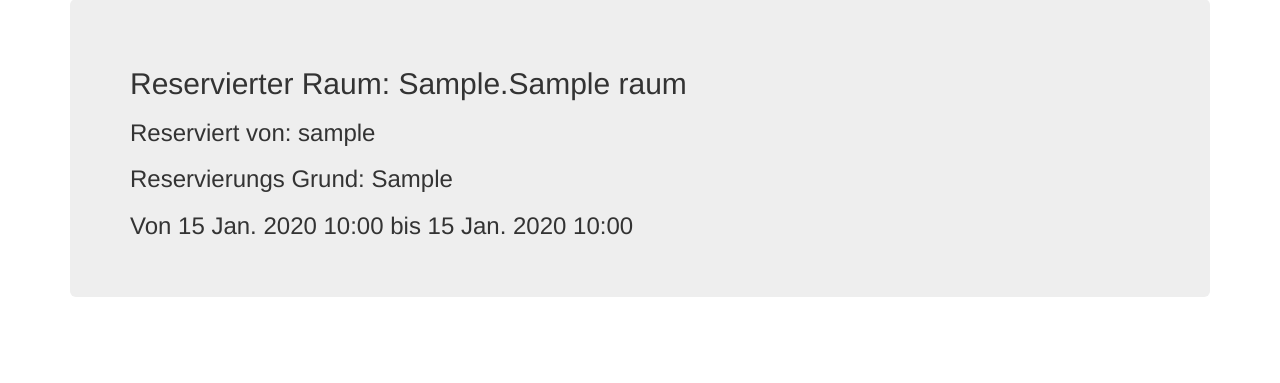
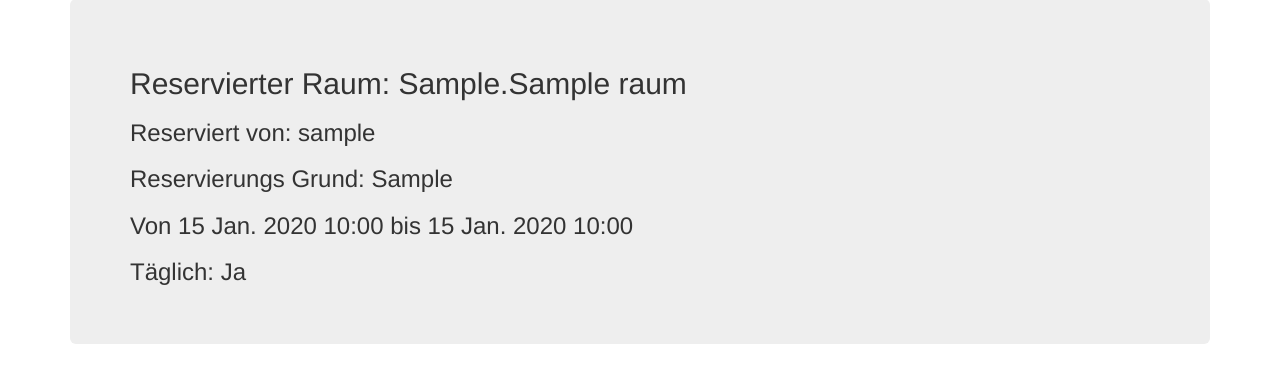
Before and after one commit to holytortoise/abw-reservierung, a Django app: page /reservierung/1/ in a window 1280 px wide. Shown: the part 72-455 px from the top of the page. Run offline with Django 3.2, Linux system fonts and the light colour scheme; tables that the repository leaves empty hold one stand-in row (values such as "Sample post"); parts of the project's set-up code (start-up, migrations or seed data) failed here and were passed over; some libraries are stand-ins or nearby versions.

Commit message:
change taeglich zu täglich

```diff
--- a/src/reservierung/models.py
+++ b/src/reservierung/models.py
@@ -31,7 +31,7 @@ class Reservierung(models.Model):
     endDatum = models.DateField("End Datum", default=datetime.date.today)
     anfangsZeit = models.TimeField("Reserviert von")
     endZeit = models.TimeField("Reserviert bis")
-    täglich = models.BooleanField("Taeglich", default=False)
+    täglich = models.BooleanField("Täglich", default=False)
 
     def get_absolute_url(self):
         return reverse('reservierung:index')
--- a/src/reservierung/templates/reservierung/reservierung_detail.html
+++ b/src/reservierung/templates/reservierung/reservierung_detail.html
@@ -9,6 +9,7 @@
   <h3>Reservierungs Grund: {{reservierung.reservierungsGrund}}</h3>
   <h3>Von {{reservierung.anfangsDatum|date:"j N o"}} {{reservierung.anfangsZeit|time:"H:i"}} bis
   {{reservierung.endDatum|date:"j N o"}} {{reservierung.endZeit|time:"H:i"}}</h3>
+  <h3>Täglich: {% if reservierung.täglich %}Ja{% else %}Nein{% endif %}</h3>
   {% if user|is_creator:reservierung.reserviert_von or user.is_superuser %}
     <a class="btn btn-warning" href="{% url 'reservierung:reservierung-update' pk=reservierung.id %}"><span class="glyphicon glyphicon-pencil"></span> Bearbeiten</a>
     <a class="btn btn-danger" href="{% url 'reservierung:delete' pk=reservierung.id %}"><span class="glyphicon glyphicon-trash"></span> Löschen</a>
--- a/src/reservierung/templates/reservierung/reservierung_list.html
+++ b/src/reservierung/templates/reservierung/reservierung_list.html
@@ -29,7 +29,7 @@
       <td id="r_grund">{{ reservierung.reservierungsGrund }}</td>
       <td id="r_anfang">{{ reservierung.anfangsDatum|date:"j N o" }} {{reservierung.anfangsZeit|date:"H:i" }}</td>
       <td id="r_ende">{{ reservierung.endDatum|date:"j N o" }} {{ reservierung.endZeit|date:"H:i" }}</td>
-      {% if reservierung.taeglich %}
+      {% if reservierung.täglich %}
           <td>Ja</td>
           {% else %}
           <td>Nein</td>
--- a/src/reservierung/templates/reservierung/reservierung_user.html
+++ b/src/reservierung/templates/reservierung/reservierung_user.html
@@ -32,7 +32,7 @@
     <td id="r_grund">{{ reserv.reservierungsGrund }}</td>
     <td id="r_anfang">{{ reserv.anfangsDatum|date:"j N o"}} {{ reserv.anfangsZeit|date:"G" }}:{{reserv.anfangsZeit|date:"i" }}</td>
     <td id="r_ende">{{ reserv.endDatum|date:"j N o" }} {{ reserv.endZeit|date:"G" }}:{{ reserv.endZeit|date:"i" }}</td>
-    {% if reserv.taeglich %}
+    {% if reserv.täglich %}
         <td>Ja</td>
         {% else %}
         <td>Nein</td>
--- a/src/reservierung/views.py
+++ b/src/reservierung/views.py
@@ -125,12 +125,12 @@ def reservierung_form(request):
             if reservierungen.exists():
                 for reservierung in reservierungen:
                     print(reservierung)
-                    if reservierung.taeglich:
+                    if reservierung.täglich:
                         # liegt form.anfangsDatum in einer bereits bestehenden
                         # reservierung
                         if reservierung.anfangsDatum < form.cleaned_data.get("anfangsDatum") and form.cleaned_data.get("anfangsDatum") < reservierung.endDatum:
                             # ist die reservierung täglich
-                            if form.cleaned_data.get("taeglich"):
+                            if form.cleaned_data.get("täglich"):
                                 # liegt die r.endZeit vor f.anfangsZeit oder
                                 # r.anfangsZeit nach f.endZeit
                                 if reservierung.endZeit <= form.cleaned_data.get("anfangsZeit") or reservierung.anfangsZeit >= form.cleaned_data.get("endZeit"):
@@ -231,7 +231,7 @@ def reservierung_form(request):
                 reserv.endDatum = form.cleaned_data.get("endDatum")
                 reserv.anfangsZeit = form.cleaned_data.get("anfangsZeit")
                 reserv.endZeit = form.cleaned_data.get("endZeit")
-                reserv.taeglich = form.cleaned_data.get("taeglich")
+                reserv.täglich = form.cleaned_data.get("täglich")
                 reserv.save()
                 return HttpResponseRedirect(reverse('reservierung:index'))
             else:
@@ -250,9 +250,9 @@ def reservierung_form(request):
                             for room_reserv in room_reservs:
                                 # liegt die reservierung in dem zeitraum einer
                                 # bestehenden Reservierung
-                                if form.cleaned_data.get("taeglich"):
+                                if form.cleaned_data.get("täglich"):
                                     if room_reserv.anfangsDatum < form.cleaned_data.get("anfangsDatum") and form.cleaned_data.get("anfangsDatum") < room_reserv.endDatum:
-                                        if room_reserv.taeglich:
+                                        if room_reserv.täglich:
                                             if room_reserv.endZeit <= form.cleaned_data.get("anfangsZeit") or room_reserv.anfangsZeit > form.cleaned_data.get("endZeit"):
                                                 free_room = True
                                             else:
--- a/src/schilder/templates/schilder/generic_room.html
+++ b/src/schilder/templates/schilder/generic_room.html
@@ -61,7 +61,7 @@
         {% else %} {{reservierung.anfangsZeit|time:"H:i"}} {% endif %}</h4></td>
       <td><h4>{{reservierung.endDatum|date:"j.m.o"}} {% if reservierung.endZeit is None %}
         {% else %} {{reservierung.endZeit|time:"H:i"}} {% endif %}</h4></td>
-      <td><h4>{% if reservierung.taeglich %}X{% endif %}</h4></td>
+      <td><h4>{% if reservierung.täglich %}X{% endif %}</h4></td>
     </tr>
 {% endfor %}
 </table>
--- a/src/schilder/templates/schilder/reservierung_detail.html
+++ b/src/schilder/templates/schilder/reservierung_detail.html
@@ -11,5 +11,6 @@
   <h3>Reservierungs Grund: {{reservierung.reservierungsGrund}}</h3>
   <h3>Von {{reservierung.anfangsDatum}} {{reservierung.anfangsZeit}} bis
   {{reservierung.endDatum}} {{reservierung.endZeit}}</h3>
+  <h3>Täglich: {% if reservierung.täglich %}Ja{% else %}Nein{% endif %}</h3>
 
 {% endblock content %}
--- a/src/templates/index.html
+++ b/src/templates/index.html
@@ -50,7 +50,7 @@
       <td id="r_grund">{{ reserv.reservierungsGrund }}</td>
       <td id="r_anfang">{{ reserv.anfangsDatum }} {{ reserv.anfangsZeit|date:"G" }}:{{reserv.anfangsZeit|date:"i" }}</td>
       <td id="r_ende">{{ reserv.endDatum }} {{ reserv.endZeit|date:"G" }}:{{ reserv.endZeit|date:"i" }}</td>
-      {% if reserv.taeglich %}
+      {% if reserv.täglich %}
           <td>Ja</td>
           {% else %}
           <td>Nein</td>
```
Also changed, not shown: src/schilder/views.py (+5 -5 lines).
